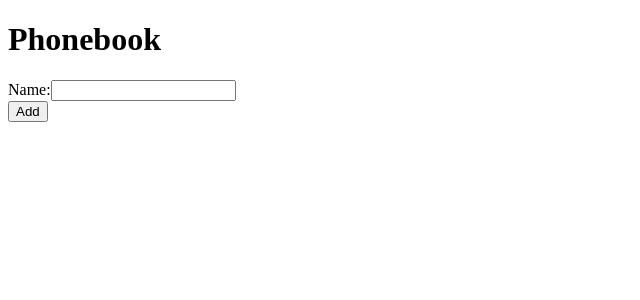
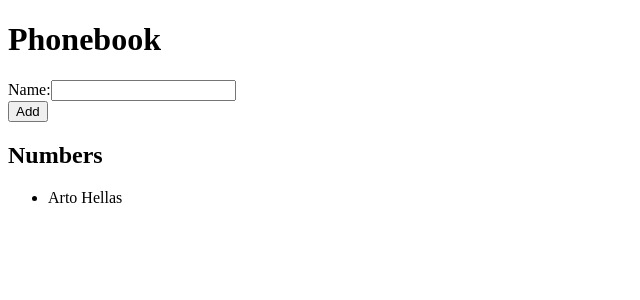
Before and after one commit to kenzul/phonebook, a React (Vite) app: page / in a window 1280 px wide. Shown: the top 300 px of the page, without its empty margins (0-640 px from the left). Built offline with nearby package versions, Linux system fonts and the light colour scheme.

Commit message:
Display persons

```diff
--- a/src/App.jsx
+++ b/src/App.jsx
@@ -30,6 +30,10 @@ function App() {
         </div>
         <button type="submit">Add</button>
       </form>
+      <h2>Numbers</h2>
+      <ul>
+        {persons.map((person) => <li key={person.id}>{person.name}</li>)}
+      </ul>
     </div>
   )
 }
```
